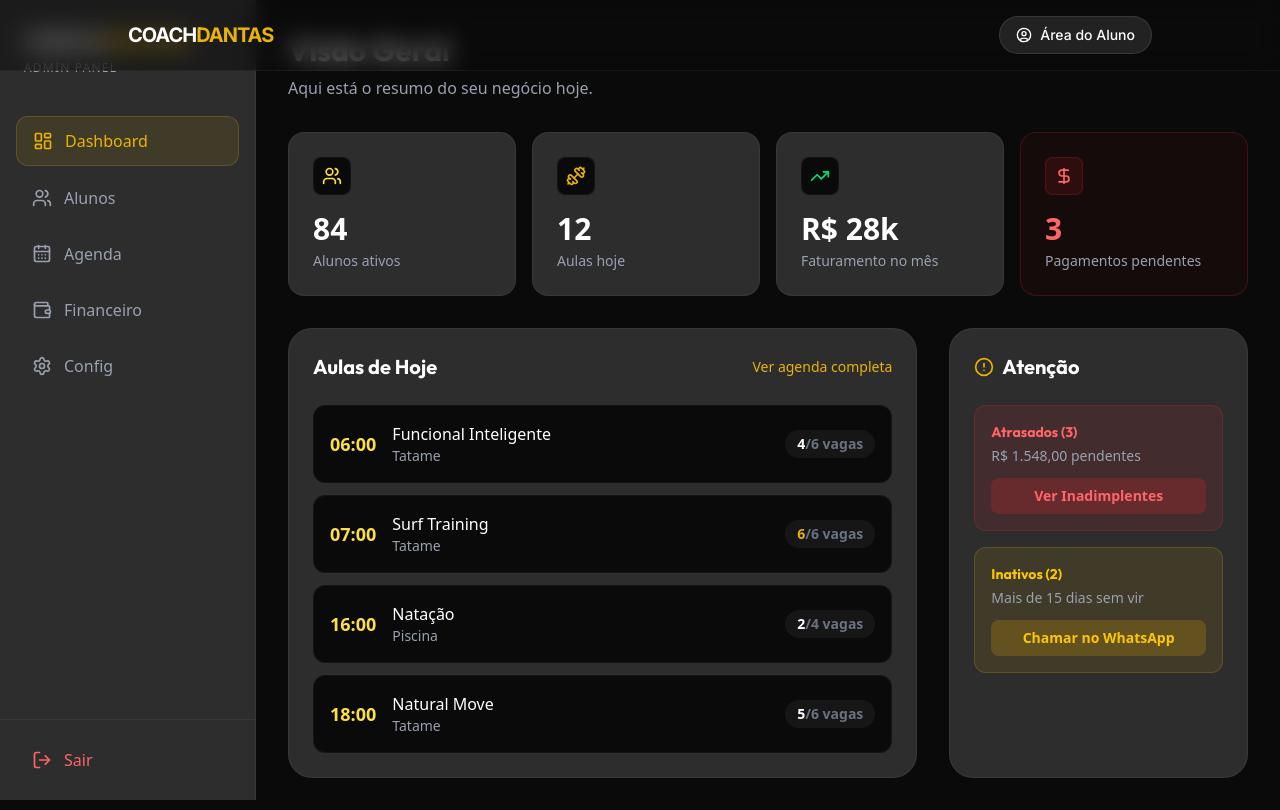
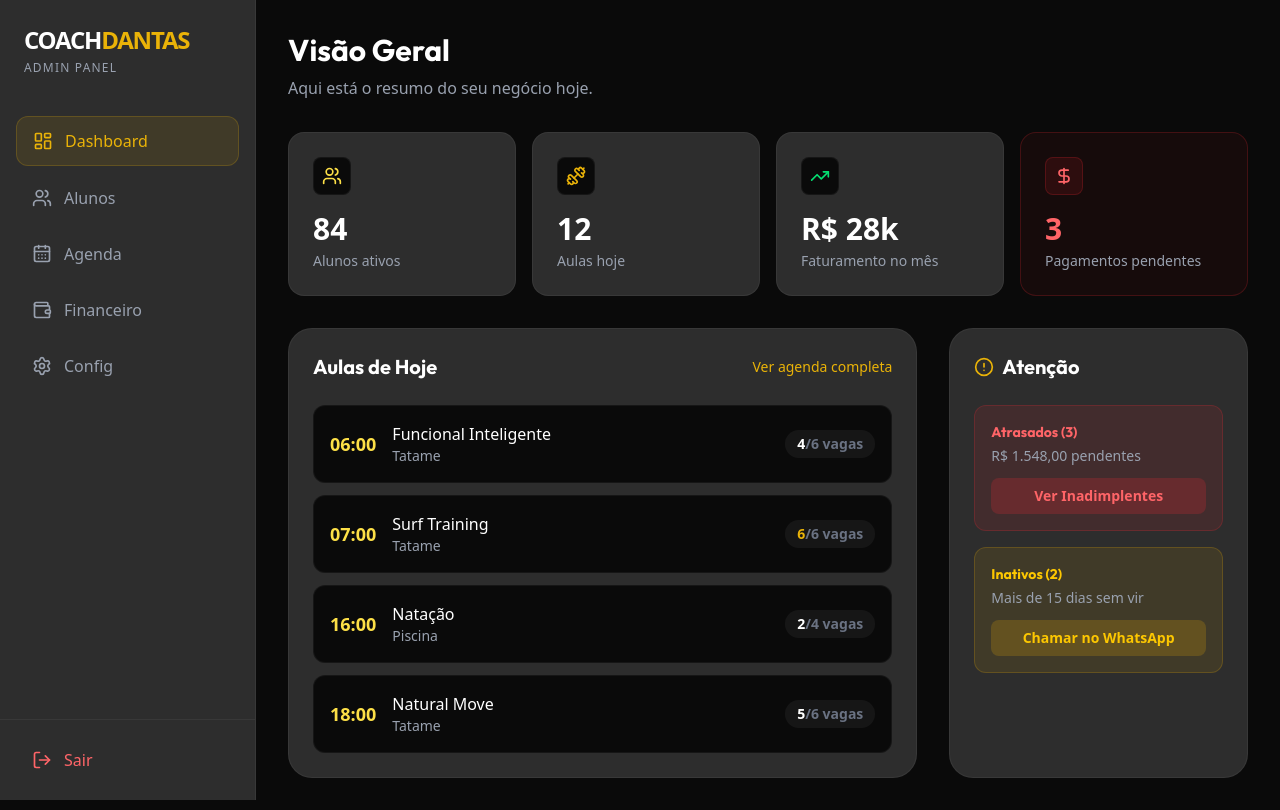
Before and after one commit to VictorPombo/coachdantas, a Next.js app: page /admin in a window 1280 px wide. Built offline with nearby package versions, Linux system fonts and the light colour scheme.

Commit message:
fix: remove global header to fix dashboard layout

```diff
--- a/src/app/layout.tsx
+++ b/src/app/layout.tsx
@@ -39,7 +39,6 @@ export default function RootLayout({
       className={`${inter.variable} ${outfit.variable} antialiased`}
     >
       <body className="min-h-screen bg-brand-primary text-brand-secondary flex flex-col font-sans">
-        <Header />
         {children}
       </body>
     </html>
--- a/src/app/page.tsx
+++ b/src/app/page.tsx
@@ -9,9 +9,12 @@ import { Location } from "@/components/sections/Location";
 import { Contact } from "@/components/sections/Contact";
 import { Footer } from "@/components/sections/Footer";
 
+import { Header } from "@/components/ui/Header";
+
 export default function Home() {
   return (
     <main>
+      <Header />
       <Hero />
       <Stats />
       <Modalities />
```
